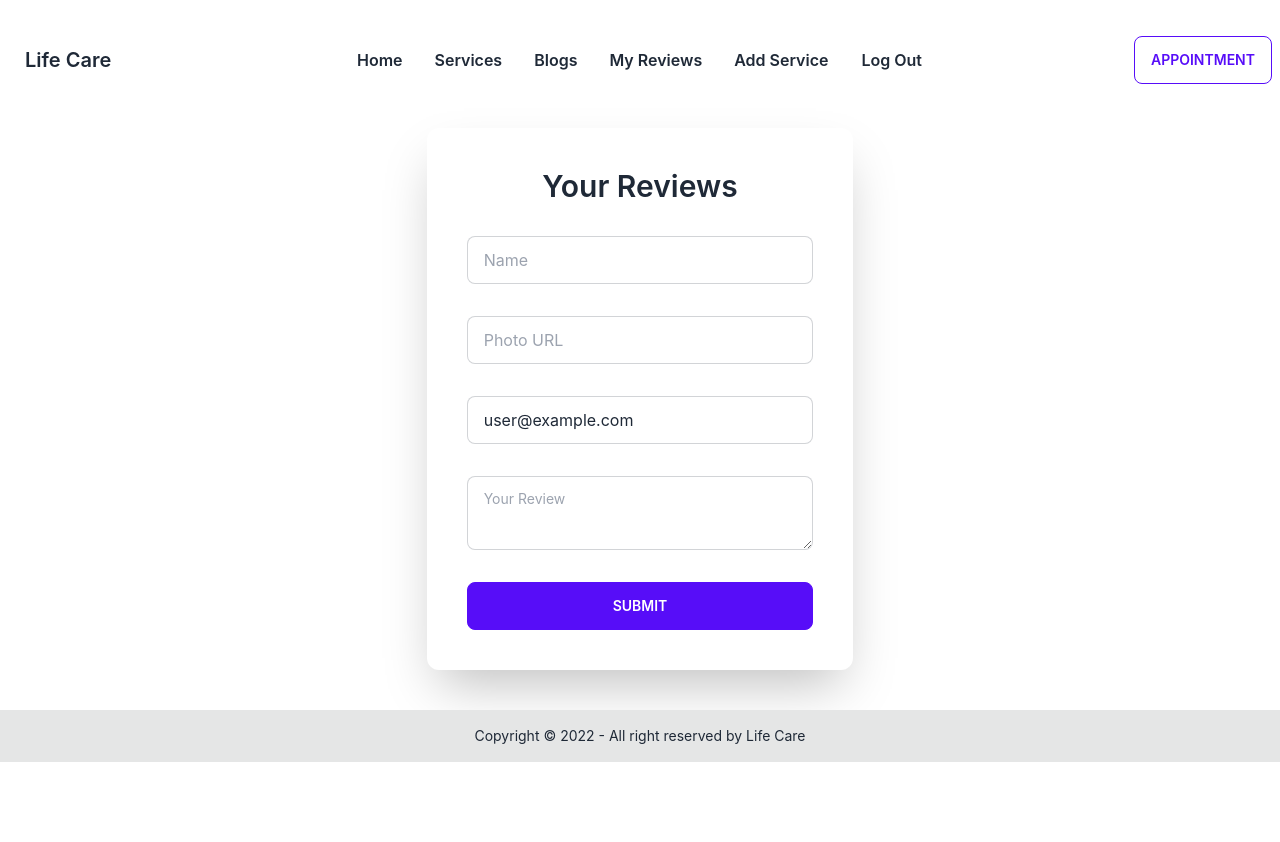
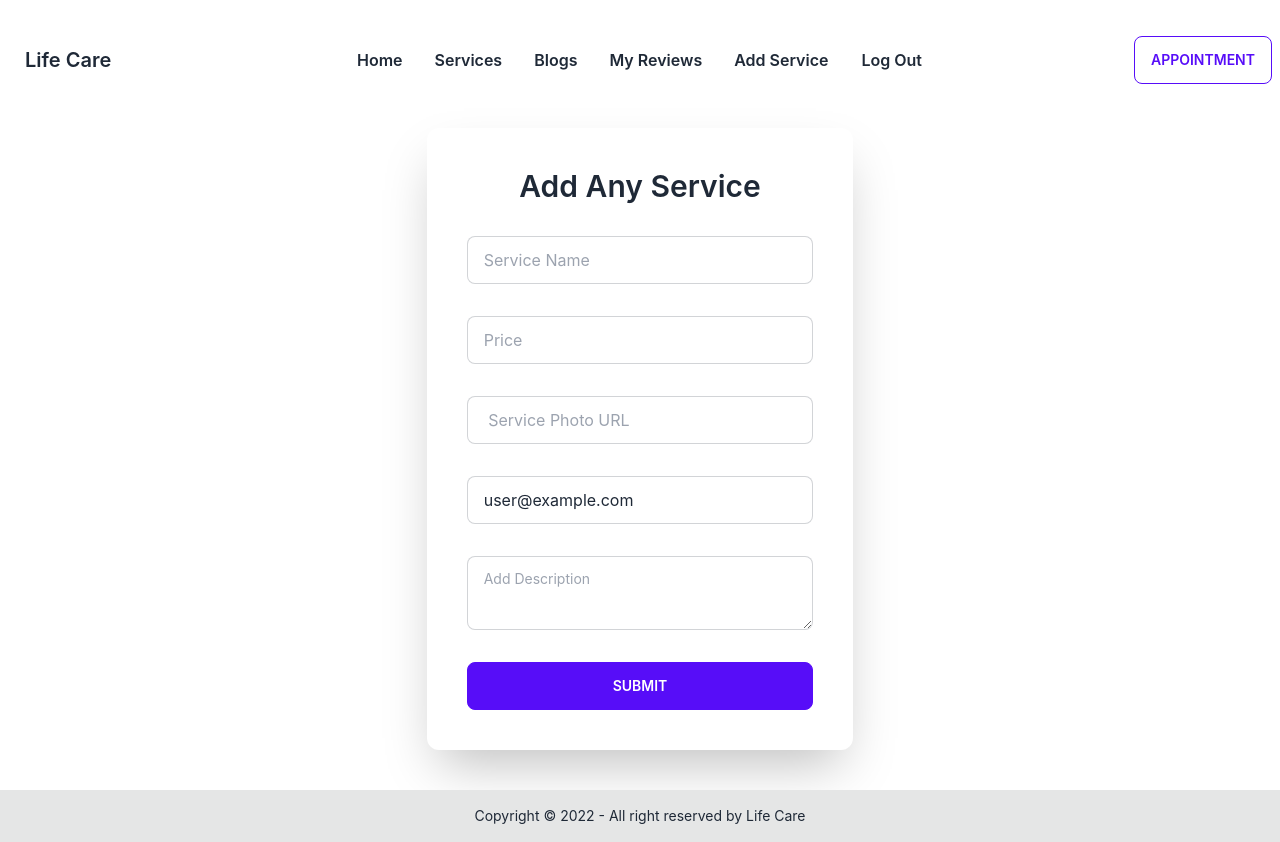
Before and after one commit to maruf-hossain-munna/life-care-client, a React (Create React App) app: page /addService in a window 1280 px wide. Before the commit the page ends 800 px from the top, so only its background shows below. Built offline with nearby package versions, Linux system fonts and the light colour scheme; no server answers; sample sign-in values are in the browser's storage.

Commit message:
add service fully done

```diff
--- a/src/Pages/AddService/AddService.js
+++ b/src/Pages/AddService/AddService.js
@@ -7,29 +7,49 @@ const AddService = () => {
     const handleSubmit = event =>{
         event.preventDefault();
         const form = event.target;
-        const name = user?.name || form.name.value;
+        const serviceName = form.serviceName.value;
+        const price = form.price.value;
         const photoURL = form.photoURL.value;
         const email = user?.email;
-        const review = form.review.value;
+        const description = form.description.value;
 
         const service = {
-
-        }
-        console.log(name, photoURL, email, review);
+            title : serviceName,
+            email,
+            price,
+            img : photoURL,
+            description,
+        };
+        fetch('http://localhost:5000/allServices', {
+            method: 'POST',
+            headers: {
+                'content-type' : 'application/json'
+            },
+            body: JSON.stringify(service)
+        })
+        .then( res => res.json())
+        .then( data => {
+            console.log(data);
+            if(data.acknowledged){
+                alert(' New Service added successful');
+                form.reset();
+            }
+        })
+        .catch( err => console.error(err))
     }
 
     return (
         <div>
 
-
-            <div className='w-1/3 mx-auto p-10 shadow-2xl rounded-xl my-10'>
+            <div className='lg:w-1/3 w-full mx-auto p-10 shadow-2xl rounded-xl my-10'>
                 <form onSubmit={handleSubmit} className='grid grid-cols-1 gap-8'>
-                    <h2 className='text-3xl font-semibold text-center'>Your Reviews</h2>
-                    <input type="text" defaultValue={user?.name}  name='name' placeholder="Name" className="input input-bordered w-full " />
-                    <input type="text"  name='photoURL' placeholder="Photo URL" className="input input-bordered w-full " />
+                    <h2 className='text-3xl font-semibold text-center'>Add Any Service </h2>
+                    <input type="text"   name='serviceName' placeholder="Service Name" className="input input-bordered w-full " />
+                    <input type="number"   name='price' placeholder="Price" className="input input-bordered w-full " />
+                    <input type="text"  name='photoURL' placeholder=" Service Photo URL" className="input input-bordered w-full " />
                     <input type="email" defaultValue={user?.email} readOnly name='email'  placeholder="Email" className="input input-bordered w-full " />
 
-                    <textarea name='review' className="textarea textarea-bordered" placeholder="Your Review"></textarea>
+                    <textarea name='description' className="textarea textarea-bordered" placeholder="Add Description"></textarea>
                     <input type="submit" className="btn btn-primary" value="Submit" />
                 </form>
             </div>
--- a/src/Pages/Reviews/Reviews.js
+++ b/src/Pages/Reviews/Reviews.js
@@ -1,5 +1,6 @@
 import React, { useContext } from 'react';
 import { Authcontext } from '../../Contexts/AuthProvider/AuthProvider';
+
 
 const Reviews = ({service}) => {
     // console.log(service);
@@ -35,7 +36,7 @@ const reviewText = form.reviewText.value;
         .then(data => {
             console.log(data);
             if(data.acknowledged){
-                alert(' Review successful');
+                alert(' Review added successful');
                 form.reset();
             }
         })
@@ -58,6 +59,7 @@ const reviewText = form.reviewText.value;
                     <input type="submit" className="btn btn-primary" value="Submit" />
                 </form>
             </div>
+
         </div>
     );
 };
--- /dev/null
+++ b/src/Route/PrivateRoute/PrivateRoute.js
@@ -0,0 +1,18 @@
+import React, { useContext } from 'react';
+import { Navigate, useLocation } from 'react-router-dom';
+import { Authcontext } from '../../Contexts/AuthProvider/AuthProvider';
+
+const PrivateRoute = ({children}) => {
+    const {user, loading} = useContext(Authcontext);
+    const location = useLocation();
+
+    if(loading) {
+        return <h2 className="text-4xl">Loading...</h2>
+    }
+    if(user) {
+        return children
+    }
+    return <Navigate to='/signin' state={{from: location} } replace></Navigate>
+};
+
+export default PrivateRoute;
```
Also changed, not shown: src/Route/Routes/Routes.js (+4 -3 lines).
